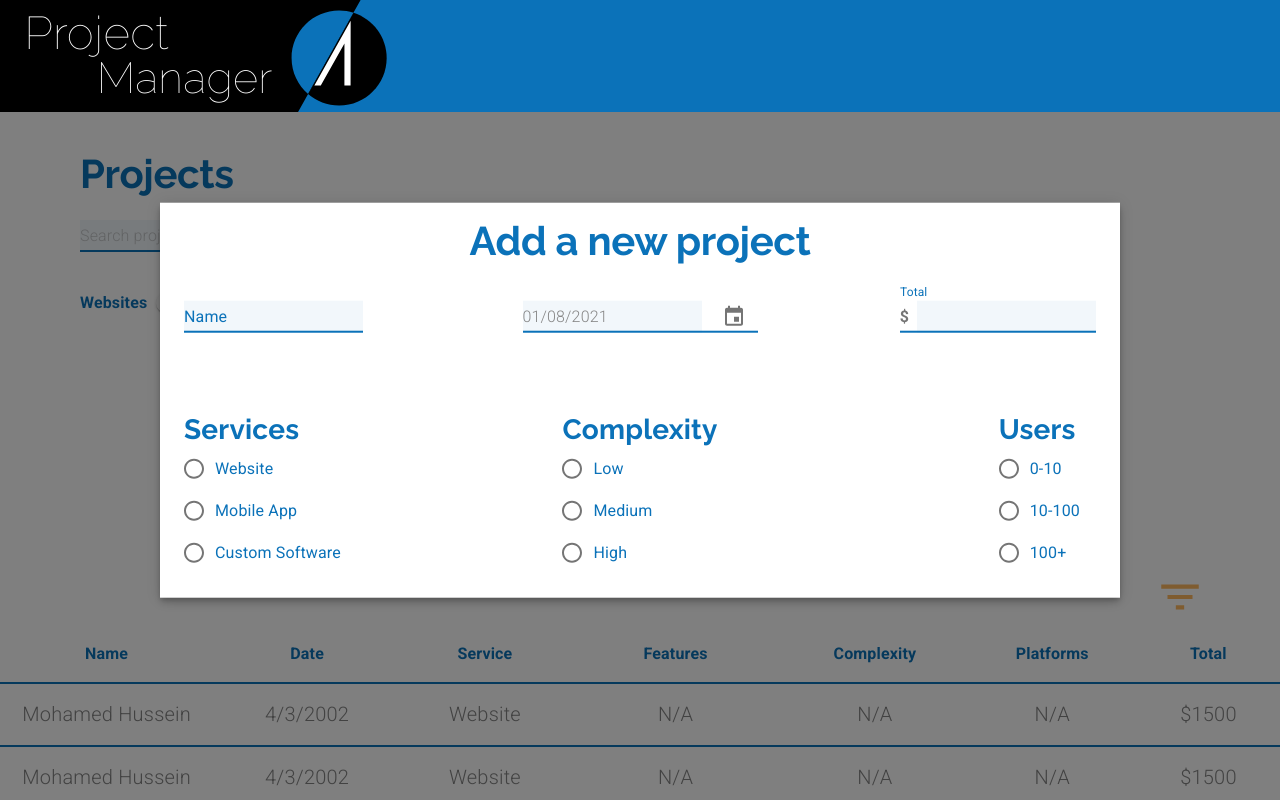
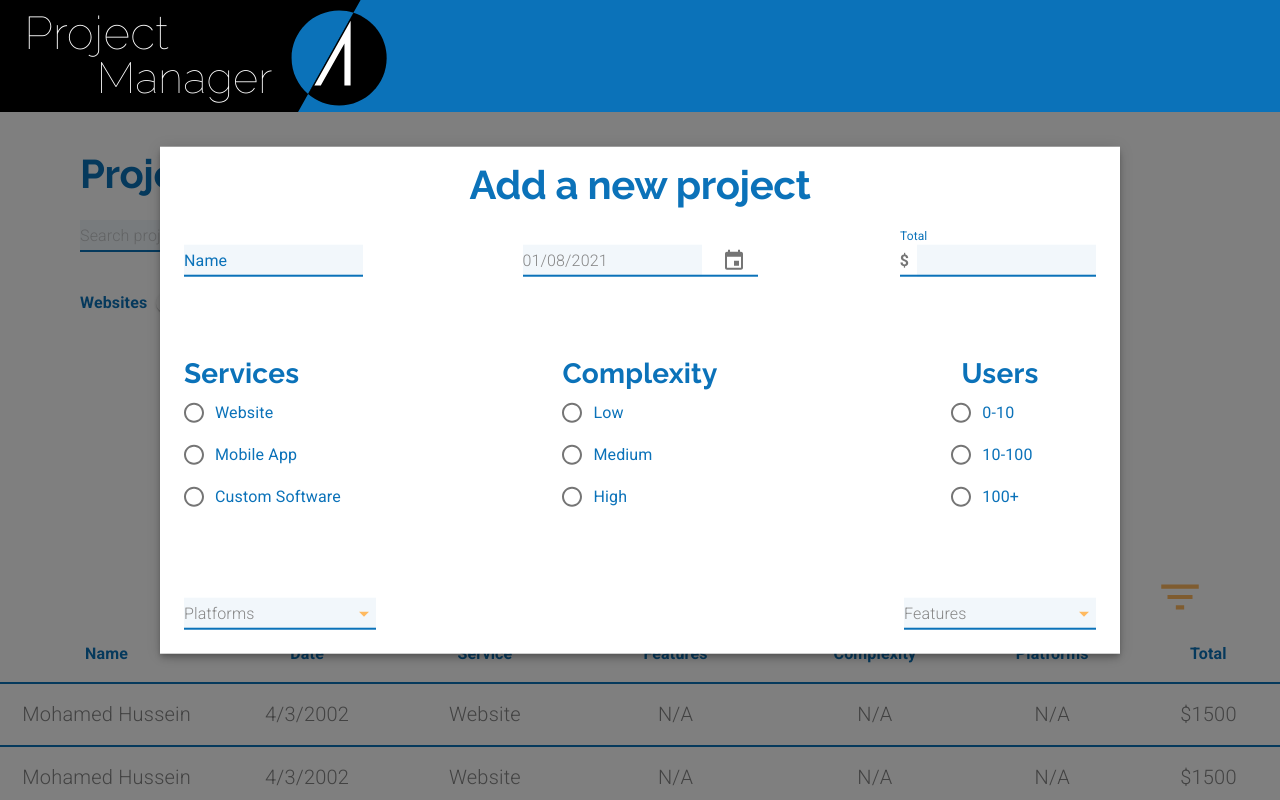
Before and after one commit to mohamed-Githu/arc-manager.react-material, a React (Create React App) app: page / in a window 1280 px wide. Both pictures are taken after a click on the icon 625 px from the left and 236 px from the top of the page. Shown: the top 800 px of the page. Built offline with nearby package versions, Linux system fonts and the light colour scheme.

Commit message:
Finished the select components in the add-modal

```diff
--- a/src/components/ui/Theme.js
+++ b/src/components/ui/Theme.js
@@ -82,6 +82,18 @@ const theme = createMuiTheme({
     }
   },
   overrides: {
+    MuiMenuItem: {
+      root: {
+        fontWeight: 400,
+      },
+    },
+    MuiSvgIcon: {
+      root: {
+        "&.MuiSelect-icon": {
+          fill: arcOrange,
+        },
+      }
+    },
     MuiTableCell: {
       head: {
         fontSize: "1rem",
--- a/src/components/ui/add-modal/add-modal.component.jsx
+++ b/src/components/ui/add-modal/add-modal.component.jsx
@@ -10,8 +10,20 @@ import {
   Radio,
   RadioGroup,
   FormControlLabel,
+  Select,
+  MenuItem,
 } from "@material-ui/core";
 import { KeyboardDatePicker } from "@material-ui/pickers";
+
+const platformsOptions = ["Web", "IOS", "Adroid"];
+const featuresOptions = [
+  "Photo/Video",
+  "GPS",
+  "File Transfer",
+  "User Authentication",
+  "Biometrics",
+  "Push Notifications",
+];
 
 const AddModal = (modalProps) => {
   const classes = useStyles();
@@ -20,10 +32,14 @@ const AddModal = (modalProps) => {
   const [input, setInput] = useState({
     name: "",
     total: "",
+
     service: "",
     complexity: "",
     users: "",
   });
+
+  const [platforms, setPlatforms] = useState([]);
+  const [features, setFeatures] = useState([]);
 
   const { name, total, service, complexity, users } = input;
   const handleChange = (e) =>
@@ -80,6 +96,24 @@ const AddModal = (modalProps) => {
                     control={<Radio />}
                   />
                 </RadioGroup>
+              </Grid>
+              <Grid item style={{ marginTop: "5em" }}>
+                <Select
+                  labelId="platforms"
+                  id="platforms"
+                  displayEmpty
+                  renderValue={platforms.length ? undefined : () => "Platforms"}
+                  multiple
+                  value={platforms}
+                  onChange={(e) => setPlatforms(e.target.value)}
+                  style={{ width: "12em" }}
+                >
+                  {platformsOptions.map((option) => (
+                    <MenuItem id="platforms" key={option} value={option}>
+                      {option}
+                    </MenuItem>
+                  ))}
+                </Select>
               </Grid>
             </Grid>
           </Grid>
@@ -145,7 +179,7 @@ const AddModal = (modalProps) => {
               />
             </Grid>
             <Grid item>
-              <Grid item container className={classes.radiosContainer}>
+              <Grid item container alignItems="center" className={classes.radiosContainer}>
                 <Grid item>
                   <Typography variant="h4">Users</Typography>
                 </Grid>
@@ -179,6 +213,24 @@ const AddModal = (modalProps) => {
                     />
                   </RadioGroup>
                 </Grid>
+                <Grid item style={{ marginTop: "5em" }}>
+                  <Select
+                    labelId="features"
+                    id="features"
+                    displayEmpty
+                    renderValue={features.length ? undefined : () => "Features"}
+                    multiple
+                    value={features}
+                    onChange={(e) => setFeatures(e.target.value)}
+                    style={{ width: "12em" }}
+                  >
+                    {featuresOptions.map((option) => (
+                      <MenuItem id="platforms" key={option} value={option}>
+                        {option}
+                      </MenuItem>
+                    ))}
+                  </Select>
+                </Grid>
               </Grid>
             </Grid>
           </Grid>
```
Also changed, not shown: 1 other file (tests, documents, lock files or other folders).
